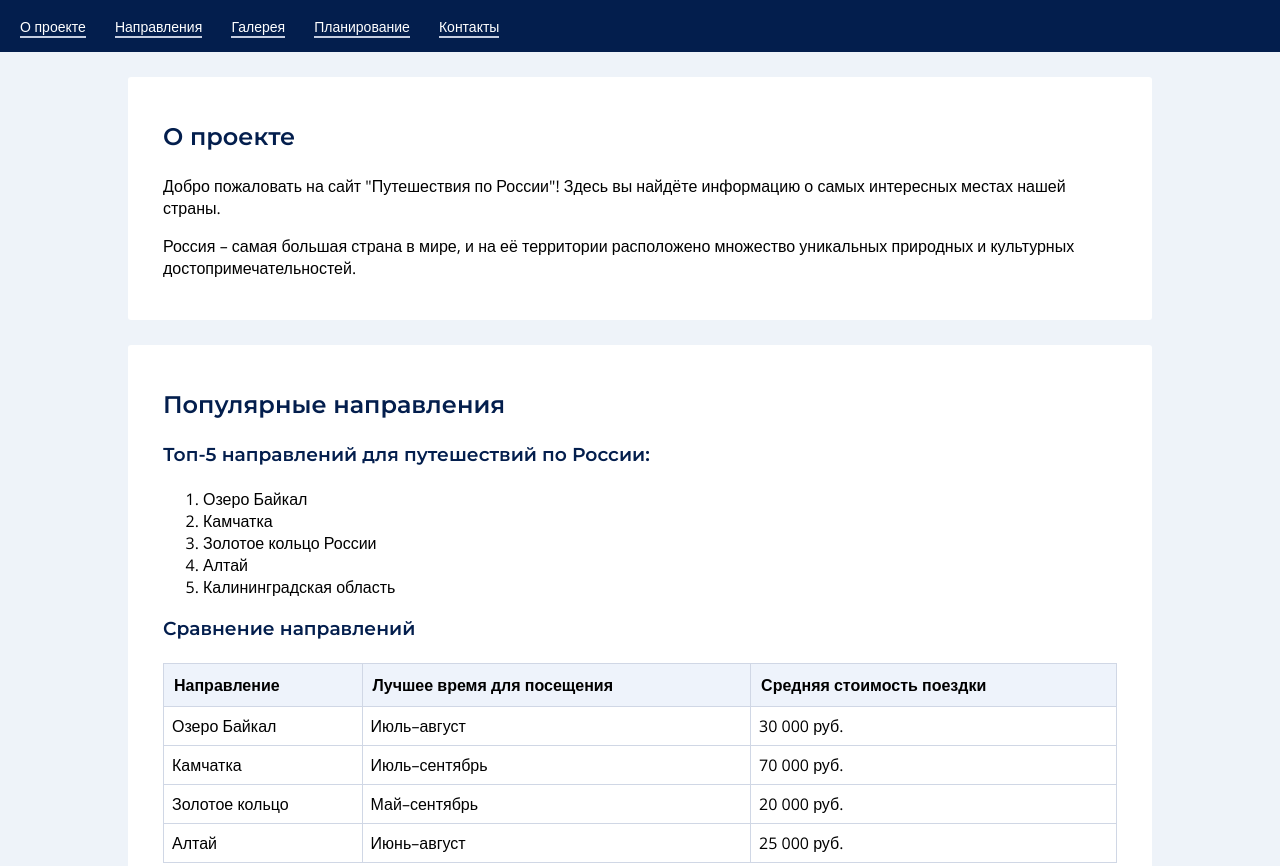
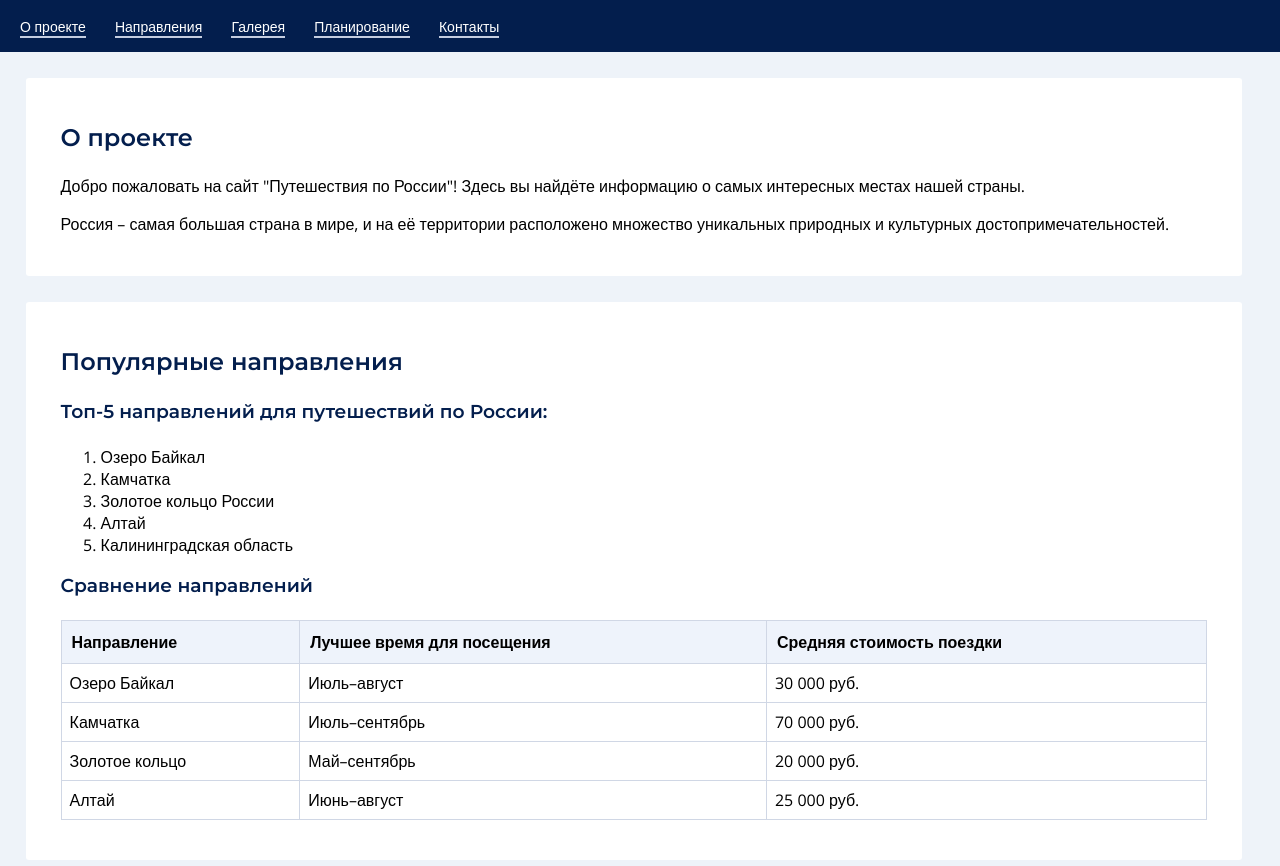
Before and after one commit to ksenifaiz/Zadanie-2, a plain HTML site: page task2.html in a window 1280 px wide. Shown: the top 866 px of the page. Drawn offline with nearby package versions, Linux system fonts and the light colour scheme.

Commit message:
Update style.css

```diff
--- a/style.css
+++ b/style.css
@@ -18,8 +18,8 @@ nav a {
 }
 
 .block {
-    width: 80%;
-    margin: 25px auto;
+    width: 95%;
+    margin: 2%;
     background: #ffffff;
     padding: 25px 35px;
     border-radius: 3px;
@@ -101,4 +101,5 @@ footer {
 .copy {
     margin-top: 10px;
     font-size: 13px;
+
 }
```
